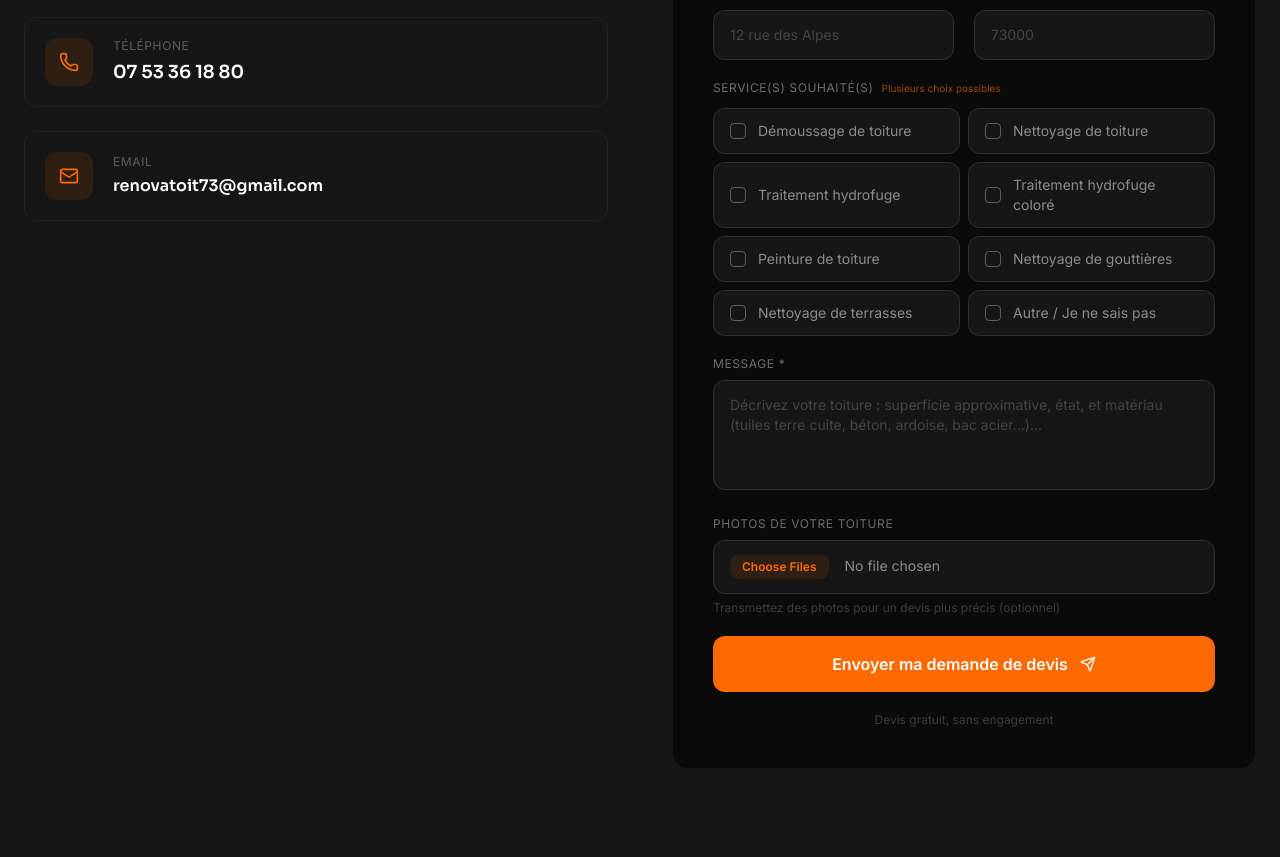
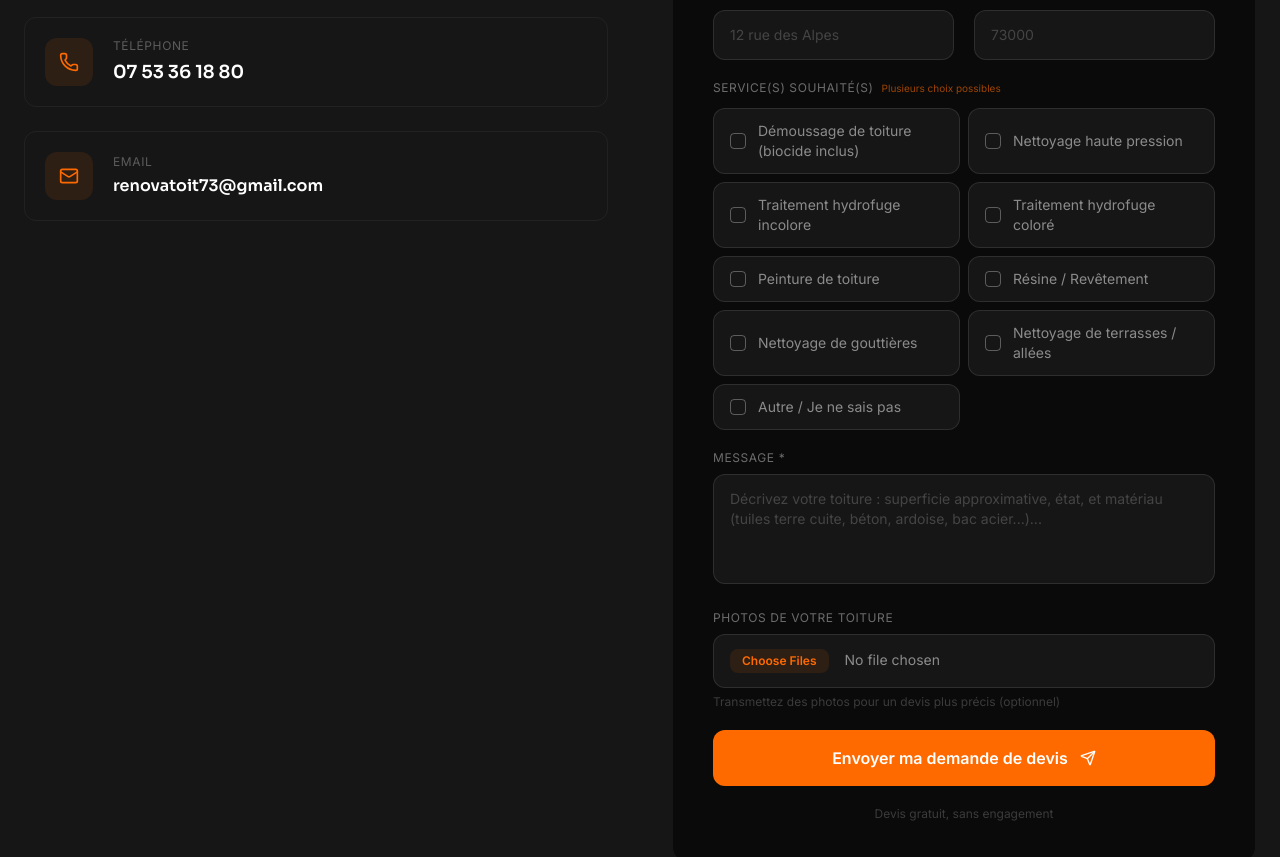
Before and after one commit to Lxla22/Renovatoit73, a Next.js app: page / in a window 1280 px wide. Shown: the part 5466-6323 px from the top of the page. Built offline with nearby package versions, Linux system fonts and the light colour scheme; no server answers.

Commit message:
formulaire: services simplifiés et clairs pour devis

```diff
--- a/app/api/contact/route.ts
+++ b/app/api/contact/route.ts
@@ -36,13 +36,14 @@ export async function POST(req: NextRequest) {
     })
 
     const serviceLabels: Record<string, string> = {
-      demoussage: 'Démoussage de toiture',
-      nettoyage: 'Nettoyage de toiture',
-      hydrofuge: 'Traitement hydrofuge',
+      demoussage: 'Démoussage de toiture (biocide inclus)',
+      'nettoyage-hp': 'Nettoyage haute pression',
+      'hydrofuge-incolore': 'Traitement hydrofuge incolore',
       'hydrofuge-colore': 'Traitement hydrofuge coloré',
       peinture: 'Peinture de toiture',
+      resine: 'Résine / Revêtement',
       gouttieres: 'Nettoyage de gouttières',
-      terrasses: 'Nettoyage de terrasses',
+      terrasses: 'Nettoyage de terrasses / allées',
       autre: 'Autre / Je ne sais pas',
     }
 
--- a/components/home/ContactForm.tsx
+++ b/components/home/ContactForm.tsx
@@ -18,13 +18,14 @@ interface FormData {
 }
 
 const serviceOptions = [
-  { value: 'demoussage', label: 'Démoussage de toiture' },
-  { value: 'nettoyage', label: 'Nettoyage de toiture' },
-  { value: 'hydrofuge', label: 'Traitement hydrofuge' },
+  { value: 'demoussage', label: 'Démoussage de toiture (biocide inclus)' },
+  { value: 'nettoyage-hp', label: 'Nettoyage haute pression' },
+  { value: 'hydrofuge-incolore', label: 'Traitement hydrofuge incolore' },
   { value: 'hydrofuge-colore', label: 'Traitement hydrofuge coloré' },
   { value: 'peinture', label: 'Peinture de toiture' },
+  { value: 'resine', label: 'Résine / Revêtement' },
   { value: 'gouttieres', label: 'Nettoyage de gouttières' },
-  { value: 'terrasses', label: 'Nettoyage de terrasses' },
+  { value: 'terrasses', label: 'Nettoyage de terrasses / allées' },
   { value: 'autre', label: 'Autre / Je ne sais pas' },
 ]
 
```
